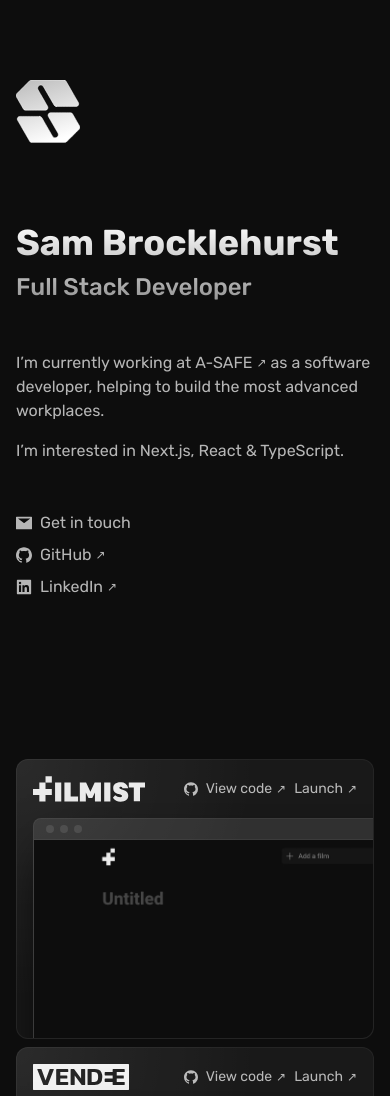
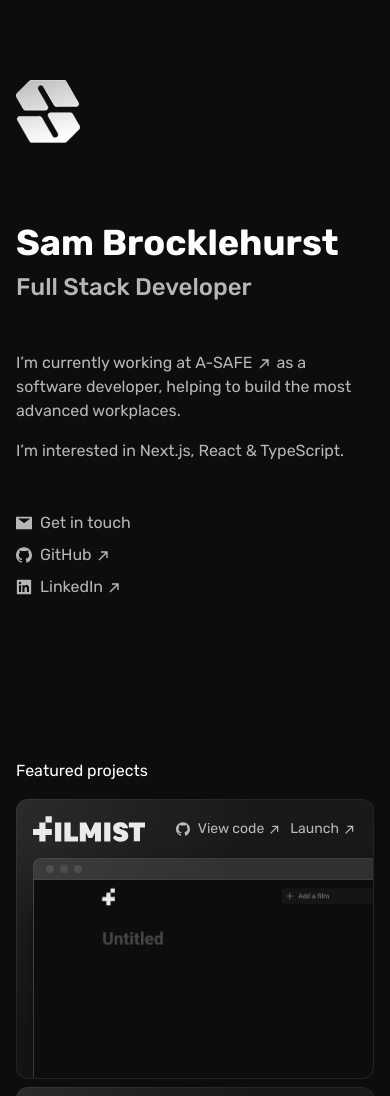
Before and after one commit to sambrock/v4, an Astro site: page / in a window 390 px wide. Shown: the top 1096 px of the page. Built offline with nearby package versions, Linux system fonts and the light colour scheme; Astro itself is replaced by a stand-in of ours.

Commit message:
updated ui, added animations

```diff
--- a/src/components/BrowserMockup.astro
+++ b/src/components/BrowserMockup.astro
@@ -8,7 +8,7 @@
 
 <div
   class:list={[
-    'rounded-lg bg-white/10 shadow-2xl shadow-black/90 overflow-clip aspect-video border border-white/5',
+    'rounded-lg bg-white/10 shadow-2xl shadow-black overflow-clip aspect-video border border-white/5',
     props.class,
   ]}
   {...props}
--- a/src/components/Footer.astro
+++ b/src/components/Footer.astro
@@ -3,9 +3,5 @@
 ---
 
 <footer class="inline-flex items-center justify-between pb-12 gap-2 text-xs text-secondary">
-  <div class="w-6 mr-6">
-    <img src="/logo/logo.svg" class="select-none opacity-75" alt="Logo" />
-  </div>
-  <Link href="https://astro.build" target="_blank" class="opacity-50">Made with Astro</Link>
   <Link href="https://github.com/sambrock/v4" target="_blank">sambrock/v4</Link>
 </footer>
--- a/src/components/Hero.astro
+++ b/src/components/Hero.astro
@@ -6,14 +6,16 @@
 ---
 
 <div class="flex flex-col gap-12 py-8">
-  <div class="w-16 md:w-24 pt-12 md:pt-24 pb-8">
+  <div class="w-16 md:w-24 pt-12 md:pt-24 pb-8 animate-in-logo">
     <img src="/logo/logo.svg" class="select-none" alt="Logo" />
   </div>
   <div class="space-y-2 gradient">
-    <h1 class="block text-4xl md:text-5xl font-bold">Sam Brocklehurst</h1>
-    <h2 class="block text-2xl md:text-3xl font-medium">Full Stack Developer</h2>
+    <h1 class="block text-4xl md:text-5xl font-bold animate-in-hero-main">Sam Brocklehurst</h1>
+    <h2 class="block text-2xl md:text-3xl font-medium text-secondary animate-in-hero-secondary">
+      Full Stack Developer
+    </h2>
   </div>
-  <div class="grid grid-cols-1 md:grid-cols-2 gap-12">
+  <div class="grid grid-cols-1 md:grid-cols-2 gap-12 animate-in-main-text">
     <div class="space-y-4">
       <p class="text-secondary">
         I’m currently working at <Link href="https://www.asafe.com" target="_blank">A-SAFE</Link> as a software developer,
@@ -30,3 +32,29 @@
     </div>
   </div>
 </div>
+
+<style is:inline>
+  @keyframes logo {
+    from {
+      transform: scale(0.9);
+      opacity: 0;
+    }
+    to {
+      transform: scale(1);
+      opacity: 1;
+    }
+  }
+
+  .animate-in-logo {
+    animation: 1000ms ease 0ms 1 normal backwards running logo;
+  }
+  .animate-in-hero-main {
+    animation: 1000ms ease 500ms 1 normal backwards running in-y;
+  }
+  .animate-in-hero-secondary {
+    animation: 1000ms ease 700ms 1 normal backwards running in-y;
+  }
+  .animate-in-main-text {
+    animation: 800ms ease 1200ms 1 normal backwards running fade-in;
+  }
+</style>
--- a/src/components/Link.astro
+++ b/src/components/Link.astro
@@ -1,5 +1,6 @@
 ---
 import type { HTMLAttributes } from 'astro/types';
+import NorthEast from '../icons/NorthEast.astro';
 
 export type Props = HTMLAttributes<'a'>;
 
@@ -7,12 +8,9 @@
 ---
 
 <a
-  class:list={[
-    'inline-flex items-center gap-2 text-secondary hover:text-default transition-colors',
-    props.target === '_blank' && 'after:content-["↗"] after:text-xs after:-ml-1',
-    props.class,
-  ]}
+  class:list={['inline-flex items-center gap-2 text-secondary hover:text-default transition-colors', props.class]}
   {...props}
 >
   <slot />
+  {props.target === '_blank' && <NorthEast class="-ml-1" />}
 </a>
--- a/src/components/Project.astro
+++ b/src/components/Project.astro
@@ -13,6 +13,7 @@
       class:list={[
         'group grid gap-4 md:gap-6 grid-rows-[26px,1fr] p-4 md:p-6 overflow-clip rounded-xl border border-white/5 bg-white/5 hover:bg-white/10 hover:border-white/10 transition-all h-[280px] md:h-[360px]',
       ]}
+      tabindex="0"
     >
       <slot />
     </div>
--- a/src/components/ProjectActions.astro
+++ b/src/components/ProjectActions.astro
@@ -6,13 +6,17 @@
 export type Props = HTMLAttributes<'div'> & {
   projectHref?: string;
   githubHref?: string;
+  projectLabel?: string;
 };
 
-const { projectHref, githubHref, ...props } = Astro.props;
+const { projectHref, githubHref, projectLabel, ...props } = Astro.props;
 ---
 
 <div
-  class:list={['flex gap-2 md:gap-4 text-sm items-center visible md:invisible md:group-hover:visible', props.class]}
+  class:list={[
+    'flex gap-2 md:gap-4 text-sm items-center visible md:invisible md:group-hover:visible md:group-focus-within:visible',
+    props.class,
+  ]}
   {...props}
 >
   {
@@ -26,7 +30,7 @@
   {
     projectHref && (
       <Link href={projectHref} target="_blank">
-        Launch
+        {projectLabel || 'Launch'}
       </Link>
     )
   }
--- a/src/components/ProjectWrapper.svelte
+++ b/src/components/ProjectWrapper.svelte
@@ -1,18 +1,19 @@
 <script lang="ts">
+  let container: HTMLDivElement;
+
   let cx = 0;
   let cy = 0;
 
   const handleMouseMove = (e: MouseEvent) => {
     container?.classList.add('cursor-shine');
-    cx = e.clientX - container?.getBoundingClientRect().left;
-    cy = e.clientY - container?.getBoundingClientRect().top;
+    cx = Math.floor(e.clientX - container?.getBoundingClientRect().left);
+    cy = Math.floor(e.clientY - container?.getBoundingClientRect().top);
   };
 
   const handleMouseLeave = () => {
     container?.classList.remove('cursor-shine');
   };
 
-  let container: HTMLDivElement;
   $: {
     container?.style.setProperty('--cursor-y', `${cy}px`);
     container?.style.setProperty('--cursor-x', `${cx}px`);
@@ -27,13 +28,3 @@
 >
   <slot />
 </div>
-
-<style>
-  .cursor-shine {
-    background: radial-gradient(
-      600px circle at var(--cursor-x) var(--cursor-y),
-      rgba(255, 255, 255, 0.08),
-      transparent 40%
-    );
-  }
-</style>
--- a/src/components/Projects.astro
+++ b/src/components/Projects.astro
@@ -5,10 +5,19 @@
 ---
 
 <div class="space-y-4 my-32">
-  <!-- <h2 class="text-secondary">Featured projects</h2> -->
-  <div class="grid grid-cols-1 md:grid-cols-2 gap-2">
+  <h2 class="animate-in-projects-title">Featured projects</h2>
+  <div class="grid grid-cols-1 md:grid-cols-2 gap-2 animate-in-projects">
     <Filmq class="md:col-span-2" />
     <Vendee />
     <Exterra />
   </div>
 </div>
+
+<style is:inline>
+  .animate-in-projects-title {
+    animation: 800ms ease 1500ms 1 normal backwards running fade-in;
+  }
+  .animate-in-projects {
+    animation: 1000ms ease 1500ms 1 normal backwards running in-y;
+  }
+</style>
--- a/src/components/projects/Vendee.astro
+++ b/src/components/projects/Vendee.astro
@@ -17,6 +17,7 @@
     <ProjectActions
       githubHref="https://github.com/sambrock/vendee"
       projectHref="https://sambrock.com/sketchbooks/vendee.pdf"
+      projectLabel="Demo"
     />
   </div>
   <div class="relative">
--- /dev/null
+++ b/src/icons/NorthEast.astro
@@ -0,0 +1,22 @@
+---
+import type { HTMLAttributes } from 'astro/types';
+
+export type Props = HTMLAttributes<'svg'>;
+
+const props = Astro.props;
+---
+
+<svg
+  fill="none"
+  xmlns="http://www.w3.org/2000/svg"
+  viewBox="0 0 16 16"
+  style="width:1em;height:1em;"
+  aria-hidden="true"
+  {...props}
+>
+  <polygon
+    fill="currentColor"
+    points="5 4.31 5 5.69 9.33 5.69 2.51 12.51 3.49 13.49 10.31 6.67 10.31 11 11.69 11 11.69 4.31 5 4.31"
+  >
+  </polygon>
+</svg>
--- a/src/layouts/Layout.astro
+++ b/src/layouts/Layout.astro
@@ -32,6 +32,9 @@
     --dark-background: rgb(13, 13, 13);
     --neutral-text: rgb(255, 255, 255);
     --neutral-secondary: rgb(255, 255, 255, 0.7);
+    --neutral-tertiary: rgb(255, 255, 255, 0.5);
+    --cursor-y: 0;
+    --cursor-x: 0;
   }
 
   html,
@@ -50,13 +53,37 @@
     color: var(--dark-background);
   }
 
-  .debug {
-    border: 1px red solid;
+  *:focus-visible {
+    outline: 2px solid var(--neutral-text);
+    border-radius: 2px;
+    outline-offset: 2px;
   }
 
-  .gradient {
-    background: linear-gradient(0deg, rgba(255, 255, 255, 0.55) 0%, rgba(255, 255, 255, 1) 100%);
-    -webkit-background-clip: text;
-    -webkit-text-fill-color: transparent;
+  .cursor-shine {
+    background: radial-gradient(
+      600px circle at var(--cursor-x) var(--cursor-y),
+      rgba(255, 255, 255, 0.08),
+      transparent 40%
+    );
+  }
+
+  @keyframes in-y {
+    from {
+      transform: translateY(12px);
+      opacity: 0;
+    }
+    to {
+      transform: translateY(0);
+      opacity: 1;
+    }
+  }
+
+  @keyframes fade-in {
+    from {
+      opacity: 0;
+    }
+    to {
+      opacity: 1;
+    }
   }
 </style>
--- a/tailwind.config.js
+++ b/tailwind.config.js
@@ -6,6 +6,11 @@
       colors: {
         default: 'var(--neutral-text)',
         secondary: 'var(--neutral-secondary)',
+        tertiary: 'var(--neutral-tertiary)',
+      },
+
+      transitionTimingFunction: {
+        ease: 'cubic-bezier(0.55,0.085,0.68,0.53)',
       },
     },
   },
```
